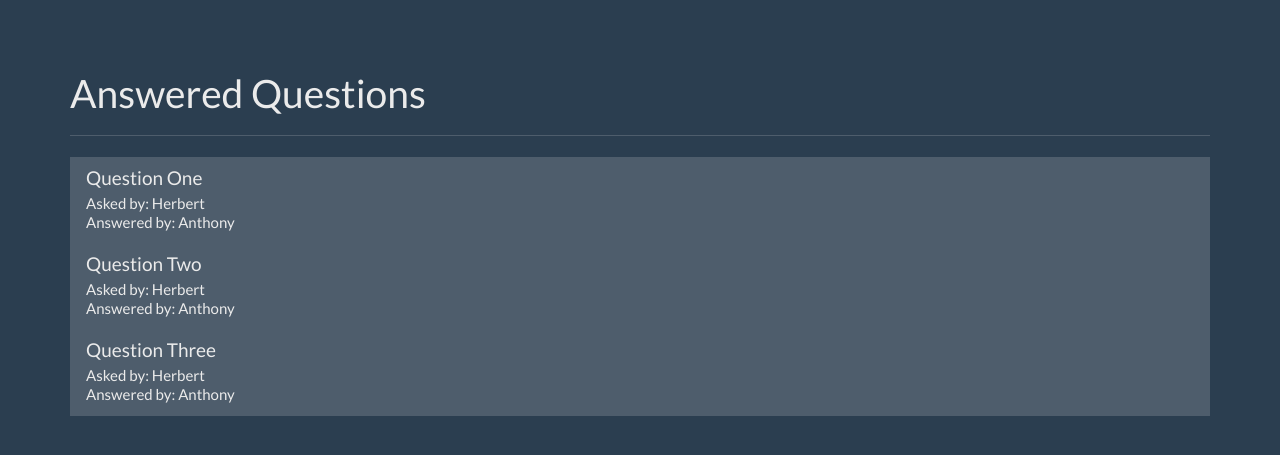
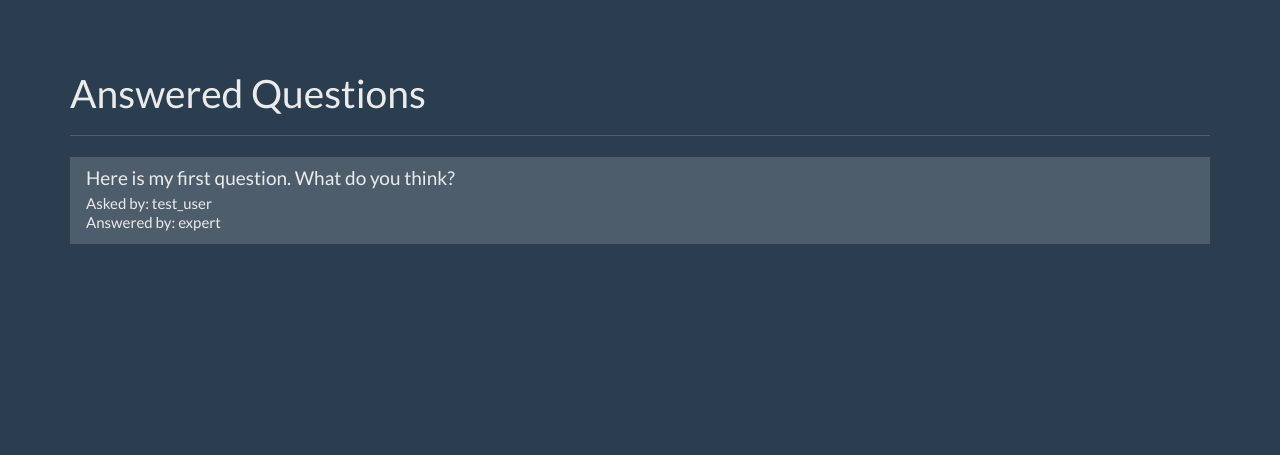
Before and after one commit to JallaJenkins/Flask_course_QuestionAnswerApp, a Flask app: page / in a window 1280 px wide. Shown: the part 40-495 px from the top of the page. Run offline with Flask 3, Linux system fonts and the light colour scheme; data comes from the database, SQL or seed files in the repository; both versions use the stored data as it was after the commit; some libraries are stand-ins or nearby versions.

Commit message:
Lecture 71 partial

```diff
--- a/app.py
+++ b/app.py
@@ -25,18 +25,40 @@ def get_current_user():
 @app.route('/')
 def index():
   user = get_current_user()
-  return render_template('home.html', user=user)
+
+  db = get_db()
+  questions_cur = db.execute('''select questions.id as question_id,
+                                  questions.question_text,
+                                  askers.name as asker_name,
+                                  experts.name as expert_name
+                             from questions
+                              join users as askers on questions.asked_by_id = askers.id
+                              join users as experts on questions.expert_id = experts.id
+                             where questions.answer_text is not null''')
+  questions_results = questions_cur.fetchall()
+  return render_template('home.html', user=user, questions=questions_results)
 
 @app.route('/register', methods=['GET', 'POST'])
 def register():
   user = get_current_user()
+
   if request.method == 'POST':
+
     db = get_db()
+    existing_user_cur = db.execute('select id from users where name = ?',
+                                   [request.form['name']])
+    existing_user = existing_user_cur.fetchone()
+
+    if existing_user:
+      return render_template('register.html', user=user, error="User already exists")
+
     hashed_password = generate_password_hash(request.form['password'], method='pbkdf2')
     db.execute('insert into users (name, password, expert, admin) values (?, ?, ?, ?)',
                 [request.form['name'], hashed_password, 0, 0])
     db.commit()
+
     session['user'] = request.form['name']
+
     return redirect(url_for('index'))
 
   return render_template('register.html', user=user)
@@ -44,6 +66,8 @@ def register():
 @app.route('/login', methods=['GET', 'POST'])
 def login():
   user = get_current_user()
+  error = None
+
   if request.method == 'POST':
     db = get_db()
     name = request.form['name']
@@ -51,22 +75,46 @@ def login():
     user_cur = db.execute('select id, name, password from users where name = ?', [name])
     user_result = user_cur.fetchone()
 
-    if check_password_hash(user_result['password'], password):
-      session['user'] = user_result['name']
-      return redirect(url_for('index'))
+    if user_result:
+
+      if check_password_hash(user_result['password'], password):
+        session['user'] = user_result['name']
+        return redirect(url_for('index'))
+      else:
+        error = "The password is incorrect"
     else:
-      return "<h1>Sorry wrong password!</h1>"
+      error = "The username is incorrect"
 
-  return render_template('login.html', user=user)
+  return render_template('login.html', user=user, error=error)
 
-@app.route('/question')
-def question():
+@app.route('/question/<question_id>')
+def question(question_id):
   user = get_current_user()
-  return render_template('question.html', user=user)
+
+  db = get_db()
+  question_cur = db.execute('''select questions.question_text,
+                                questions.answer_text,
+                                askers.name as asker_name,
+                                experts.name as expert_name
+                            from questions
+                              join users as askers on questions.asked_by_id = askers.id
+                              join users as experts on questions.expert_id = experts.id
+                            where questions.id = ?''',
+                            [question_id])
+  question_results = question_cur.fetchone()
+
+  return render_template('question.html', user=user, question=question_results)
 
 @app.route('/answer/<question_id>', methods=['GET', 'POST'])
 def answer(question_id):
   user = get_current_user()
+
+  if not user:
+    return redirect(url_for('login'))
+
+  if user['expert'] == 0:
+    return redirect(url_for('index'))
+
   db = get_db()
 
   if request.method == 'POST':
@@ -82,6 +130,9 @@ def answer(question_id):
 @app.route('/ask', methods=['GET', 'POST'])
 def ask():
   user = get_current_user()
+  if not user:
+    return redirect(url_for('login'))
+
   db = get_db()
 
   if request.method == 'POST':
@@ -97,13 +148,20 @@ def ask():
 @app.route('/unanswered')
 def unanswered():
   user = get_current_user()
+  if not user:
+    return redirect(url_for('login'))
+
+  if user['expert'] == 0:
+    return redirect(url_for('index'))
+
   db = get_db()
   questions_cur = db.execute('''select questions.id as question_id,
-                             questions.question_text as question_text,
-                             users.name as name
-                             from questions join users
-                             on questions.asked_by_id = users.id
-                             where questions.answer_text is null and questions.expert_id = ?''',
+                                  questions.question_text as question_text,
+                                  users.name as name
+                            from questions
+                             join users on questions.asked_by_id = users.id
+                            where questions.answer_text is null
+                              and questions.expert_id = ?''',
                              [user['id']])
   questions = questions_cur.fetchall()
   return render_template('unanswered.html', user=user, questions=questions)
@@ -111,6 +169,12 @@ def unanswered():
 @app.route('/users')
 def users():
   user = get_current_user()
+
+  if not user:
+    return redirect(url_for('login'))
+
+  if user['admin'] == 0:
+    return redirect(url_for('index'))
 
   db = get_db()
   users_cur = db.execute('select id, name, expert, admin from users')
@@ -120,6 +184,13 @@ def users():
 
 @app.route('/promote/<user_id>')
 def promote(user_id):
+  user = get_current_user()
+  if not user:
+    return redirect(url_for('login'))
+
+  if user['admin'] == 0:
+    return redirect(url_for('index'))
+
   db = get_db()
   db.execute('update users set expert = 1 where id = ?', [user_id])
   db.commit()
--- a/templates/home.html
+++ b/templates/home.html
@@ -54,21 +54,13 @@
       <div class="row">
         <div class="col-lg-12">
           <div class="list-group">
-            <a href="#" class="list-group-item">
-              <h4 class="list-group-item-heading">Question One</h4>
-              <p class="list-group-item-text">Asked by: Herbert</p>
-              <p class="list-group-item-text">Answered by: Anthony</p>
+            {% for question in questions%}
+            <a href="{{ url_for('question', question_id=question['question_id']) }}" class="list-group-item">
+              <h4 class="list-group-item-heading">{{ question['question_text']}}</h4>
+              <p class="list-group-item-text">Asked by: {{ question['asker_name']}}</p>
+              <p class="list-group-item-text">Answered by: {{ question['expert_name']}}</p>
             </a>
-            <a href="#" class="list-group-item">
-              <h4 class="list-group-item-heading">Question Two</h4>
-              <p class="list-group-item-text">Asked by: Herbert</p>
-              <p class="list-group-item-text">Answered by: Anthony</p>
-            </a>
-            <a href="#" class="list-group-item">
-              <h4 class="list-group-item-heading">Question Three</h4>
-              <p class="list-group-item-text">Asked by: Herbert</p>
-              <p class="list-group-item-text">Answered by: Anthony</p>
-            </a>
+            {% endfor %}
           </div>
         </div><!-- /.col-lg-12 -->
       </div>
--- a/templates/login.html
+++ b/templates/login.html
@@ -58,6 +58,9 @@
                   <div class="form-group">
                     <label for="inputName" class="col-lg-2 control-label">Name</label>
                     <div class="col-lg-10">
+                      {% if error %}
+                        <div>{{ error }}</div>
+                      {% endif %}
                       <input type="text" class="form-control" id="inputName" name="name" placeholder="Name">
                     </div>
                   </div>
--- a/templates/register.html
+++ b/templates/register.html
@@ -53,11 +53,16 @@
         <div class="row">
           <div class="col-lg-12">
             <div class="well bs-component">
+
               <form class="form-horizontal" method="POST" action="/register">
                 <fieldset>
                   <div class="form-group">
+
                     <label for="inputName" class="col-lg-2 control-label">Name</label>
                     <div class="col-lg-10">
+                      {% if error %}
+                        <div>{{ error }}</div>
+                      {% endif %}
                       <input type="text" class="form-control" id="inputName" name="name" placeholder="Name">
                     </div>
                   </div>
```
Also changed, not shown: templates/question.html (+4 -4 lines), templates/show_links.html (added, +20 -0 lines), question.db.
